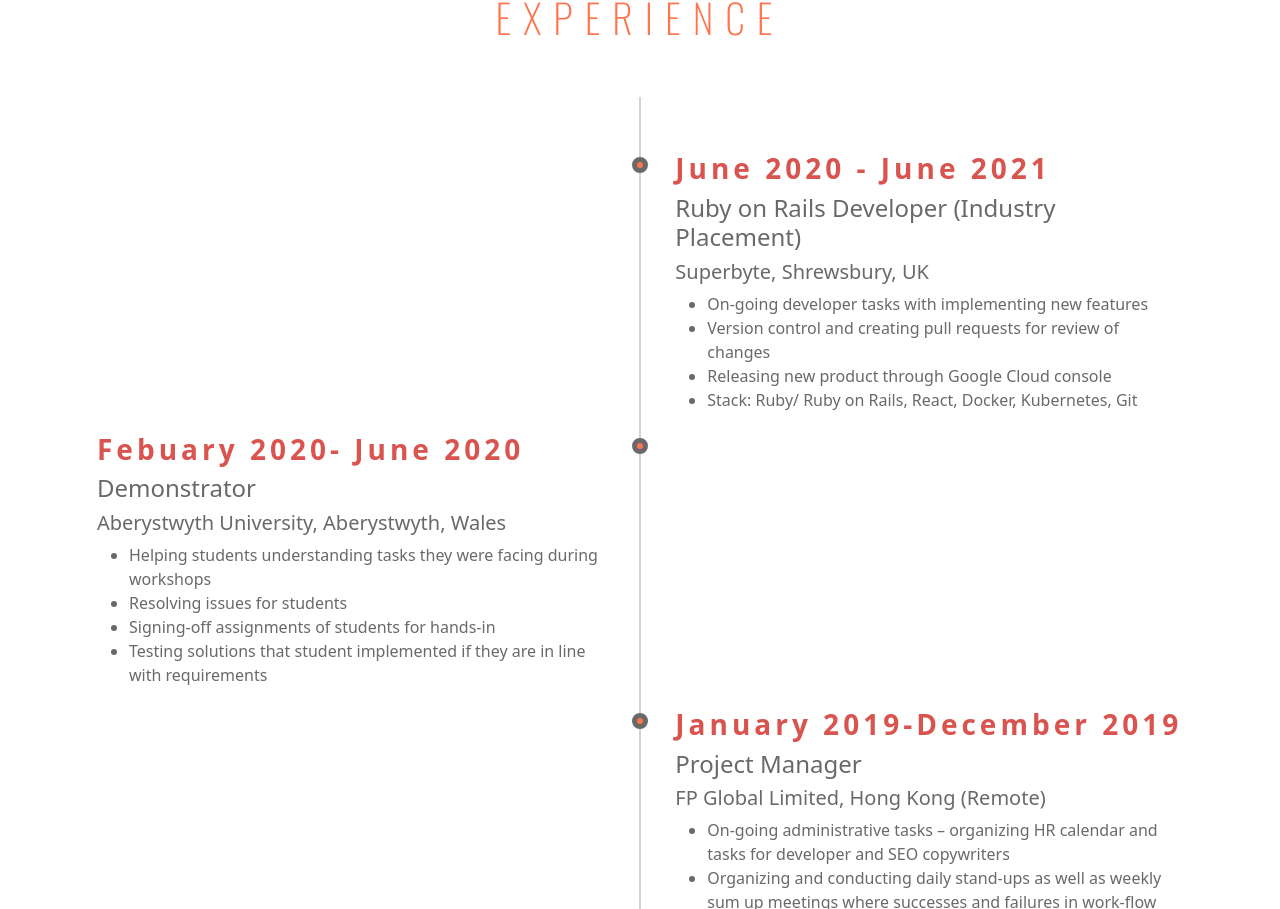
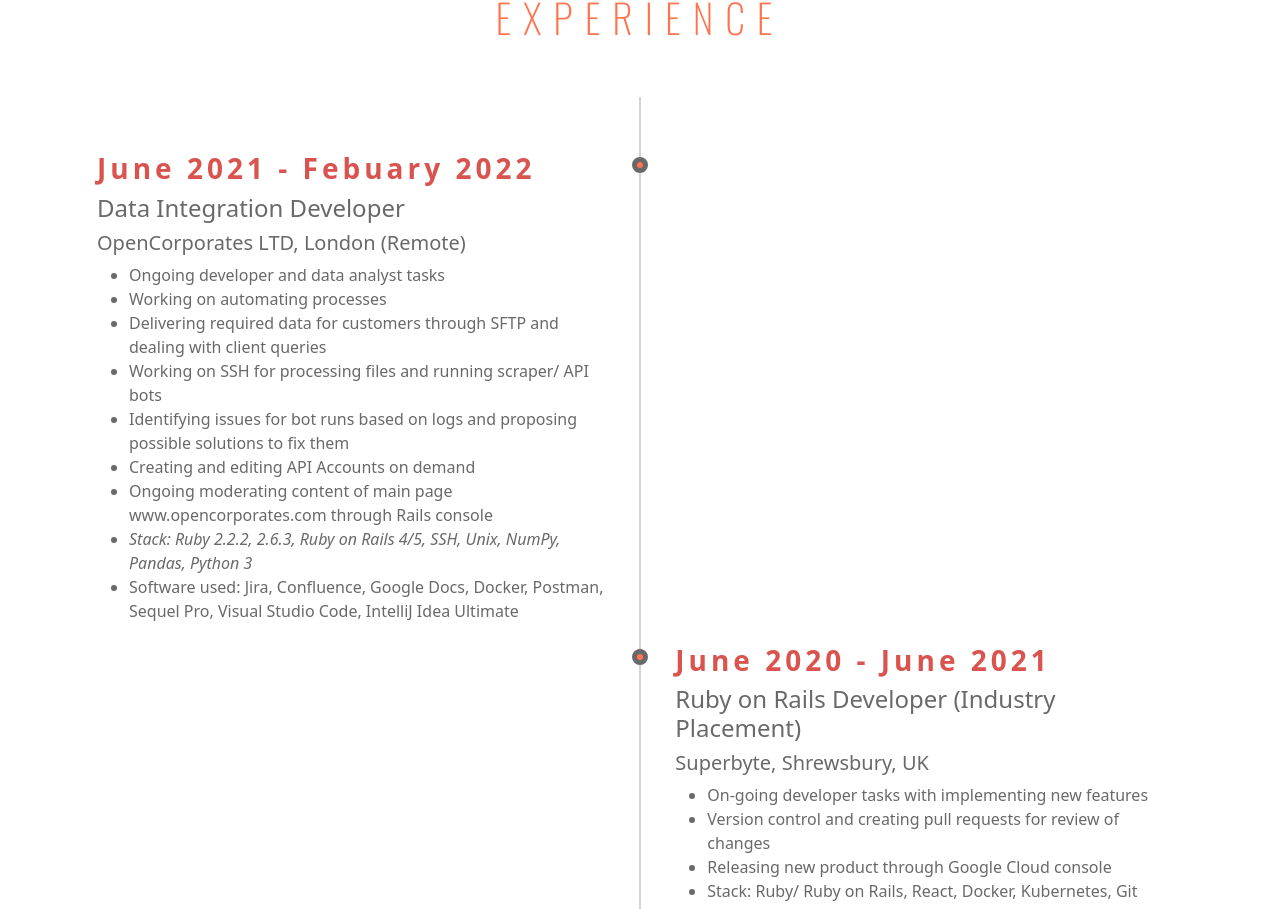
Before and after one commit to mpbialoszewski/cv, a React (Create React App) app: page / in a window 1280 px wide. Shown: the part 1891-2800 px from the top of the page. Built offline with nearby package versions, Linux system fonts and the light colour scheme.

Commit message:
Updated experience

```diff
--- a/package.json
+++ b/package.json
@@ -21,7 +21,7 @@
     "web-vitals": "^1.0.1"
   },
   "scripts": {
-    "start": "PORT=4000 react-scripts start",
+    "start": "react-scripts start",
     "build": "react-scripts build",
     "test": "react-scripts test",
     "eject": "react-scripts eject"
--- a/src/components/Experience.jsx
+++ b/src/components/Experience.jsx
@@ -7,6 +7,27 @@
         <h1>experience</h1>
       </div>
       <div className="container experience-wrapper">
+         {/* - */}
+         <div className="timeline-block timeline-block-left">
+          <div className="marker"></div>
+          <div className="timeline-content">
+            <h3>June 2021 - Febuary 2022</h3>
+            <h4>Data Integration Developer </h4>
+            <h5>OpenCorporates LTD, London (Remote) </h5>
+          <ul>
+            <li>Ongoing developer and data analyst tasks</li>
+            <li>Working on automating processes</li>
+            <li>Delivering required data for customers through SFTP and dealing with client queries</li>
+            <li>Working on SSH for processing files and running scraper/ API bots</li>
+            <li>Identifying issues for bot runs based on logs and proposing possible solutions to fix them</li>
+            <li>Creating and editing API Accounts on demand</li>
+            <li>Ongoing moderating content of main page www.opencorporates.com through Rails console</li>
+            <li><i>Stack: Ruby 2.2.2, 2.6.3, Ruby on Rails 4/5, SSH, Unix, NumPy, Pandas, Python 3</i></li>
+            <li>Software used: Jira, Confluence, Google Docs, Docker, Postman, Sequel Pro, Visual Studio
+Code, IntelliJ Idea Ultimate</li>
+            </ul>
+          </div>
+        </div>
         <div className="timeline-block timeline-block-right">
           <div className="marker"></div>
           <div className="timeline-content">
@@ -55,32 +76,6 @@
           </ul>
           </div>
         </div>
-        {/* - */}
-        {/* <div className="timeline-block timeline-block-left">
-          <div className="marker"></div>
-          <div className="timeline-content">
-            <h3>January 2015 - August 2015</h3>
-            <h4>Internation Sales Manager</h4>
-            <h5>Fild.net, Bialystok, Poland</h5>
-            <p>Lorem ipsum dolor sit amet consectetur, adipisicing elit. Sit omnis laboriosam odio deserunt reprehenderit optio cum ratione sequi pariatur deleniti iste perspiciatis officiis minima iusto hic, ipsa ea dicta velit! Quos, placeat ratione. Sunt cumque delectus asperiores et quas qui.</p>
-          </div>
-        </div> */}
-        {/* - */}
-        {/* <div className="timeline-block timeline-block-right">
-          <div className="marker"></div>
-          <div className="timeline-content">
-            <h3>2017-2018</h3>
-            <p>Lorem ipsum dolor sit amet consectetur, adipisicing elit. Sit omnis laboriosam odio deserunt reprehenderit optio cum ratione sequi pariatur deleniti iste perspiciatis officiis minima iusto hic, ipsa ea dicta velit! Quos, placeat ratione. Sunt cumque delectus asperiores et quas qui.</p>
-          </div>
-        </div> */}
-        {/* - */}
-        {/* <div className="timeline-block timeline-block-left">
-          <div className="marker"></div>
-          <div className="timeline-content">
-            <h3>2018-2020</h3>a
-            <p>Lorem ipsum dolor sit amet consectetur, adipisicing elit. Sit omnis laboriosam odio deserunt reprehenderit optio cum ratione sequi pariatur deleniti iste perspiciatis officiis minima iusto hic, ipsa ea dicta velit! Quos, placeat ratione. Sunt cumque delectus asperiores et quas qui.</p>
-          </div>
-        </div> */}
       </div>
     </div>
   )
```
Also changed, not shown: 1 other file (tests, documents, lock files or other folders).
